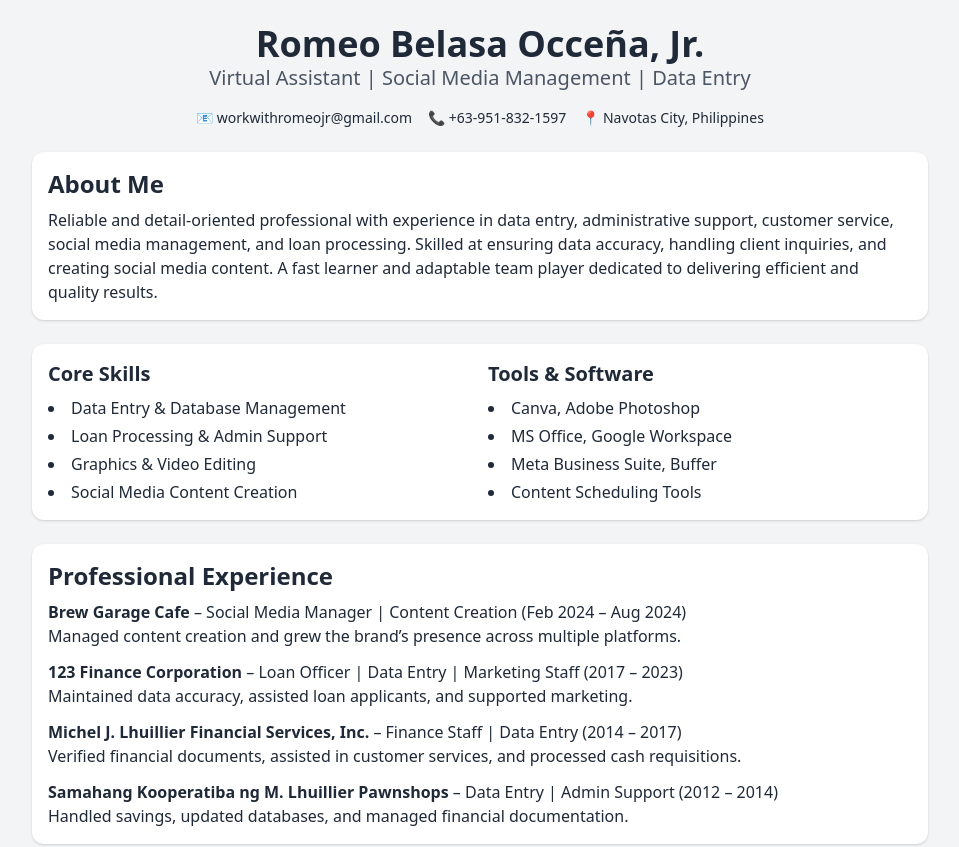
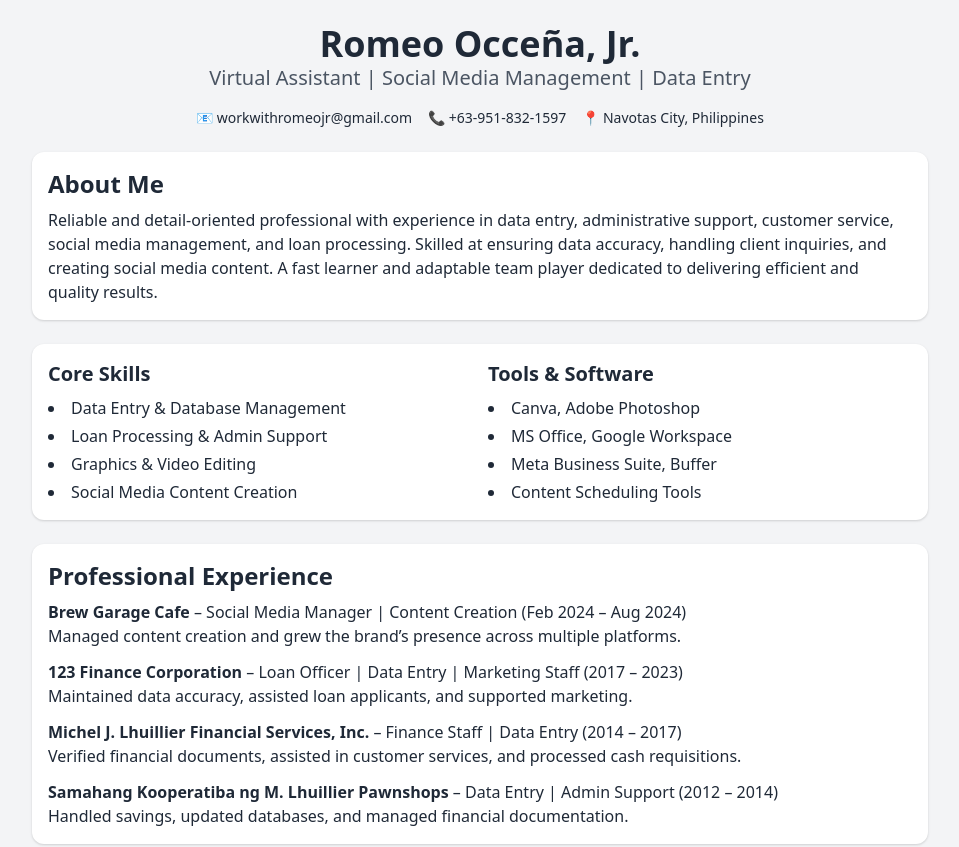
Before and after one commit to romeojr-va/romeo-portfolio, a plain HTML site: page index.html in a window 1280 px wide. Shown: the top 847 px of the page, without its empty margins (160-1119 px from the left). Drawn offline with nearby package versions, Linux system fonts and the light colour scheme.

Commit message:
Update index.html

```diff
--- a/index.html
+++ b/index.html
@@ -11,7 +11,7 @@
 
     <!-- Header -->
     <div class="text-center">
-      <h1 class="text-4xl font-bold">Romeo Belasa Occeña, Jr.</h1>
+      <h1 class="text-4xl font-bold">Romeo Occeña, Jr.</h1>
       <p class="text-xl text-gray-600">Virtual Assistant | Social Media Management | Data Entry</p>
       <div class="flex flex-wrap justify-center gap-4 mt-4 text-sm">
         <div class="flex items-center gap-1">📧 workwithromeojr@gmail.com</div>
```
